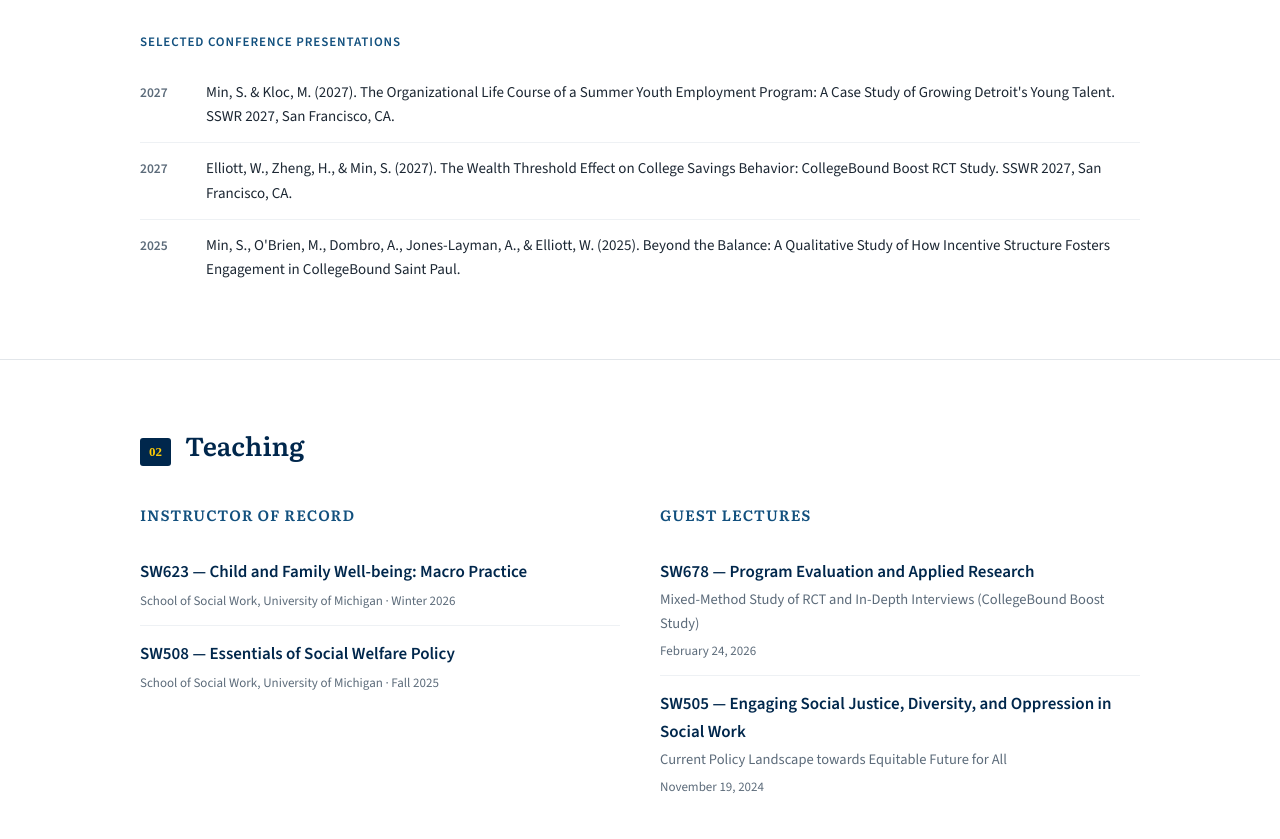
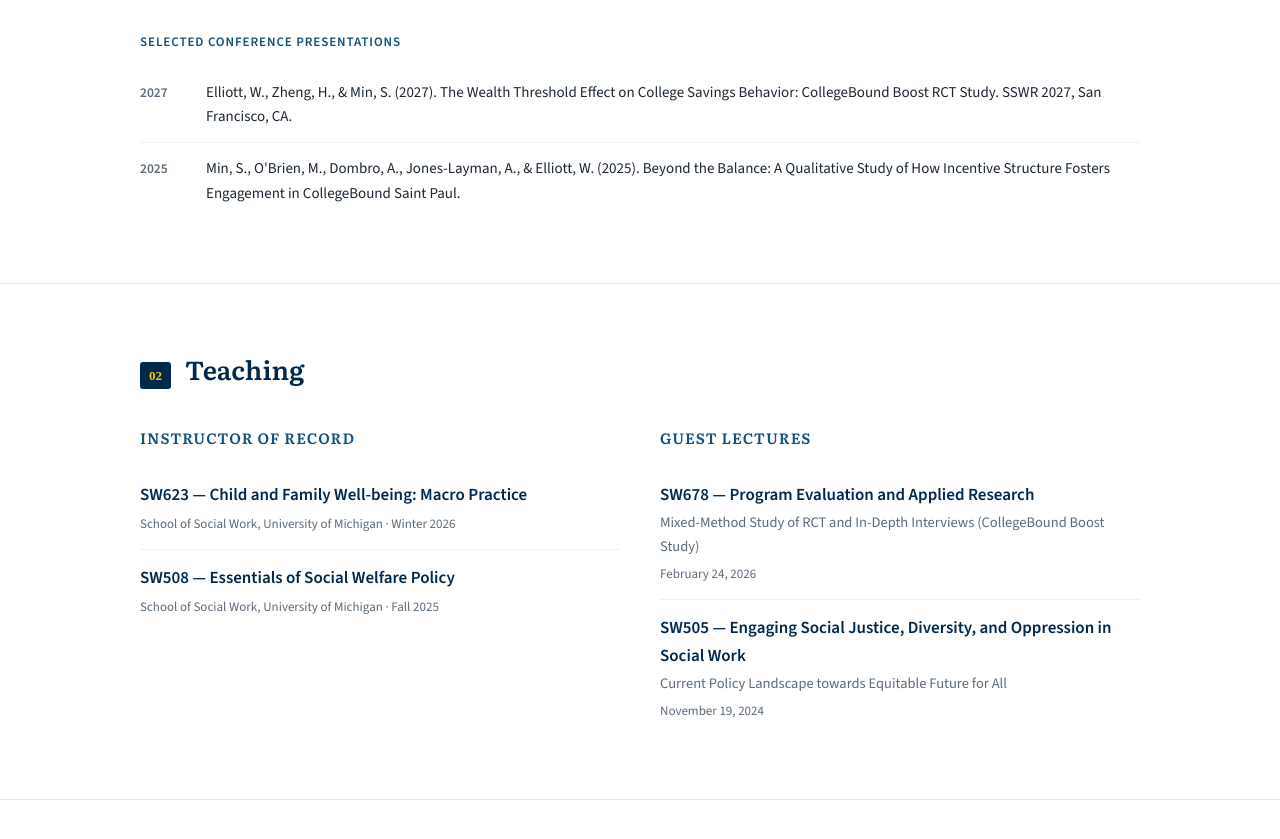
Before and after one commit to subinminn/bio, a plain HTML site: page index.html in a window 1280 px wide. Shown: the part 2484-3323 px from the top of the page. Drawn offline with nearby package versions, Linux system fonts and the light colour scheme.

Commit message:
Update index.html

```diff
--- a/index.html
+++ b/index.html
@@ -283,7 +283,6 @@
 
     <div class="pub-sub">Selected Conference Presentations</div>
     <ul class="pub-list">
-      <li class="pub-item"><div class="yr">2027</div><div class="body">Min, S. &amp; Kloc, M. (2027). The Organizational Life Course of a Summer Youth Employment Program: A Case Study of Growing Detroit's Young Talent. SSWR 2027, San Francisco, CA.</div></li>
       <li class="pub-item"><div class="yr">2027</div><div class="body">Elliott, W., Zheng, H., &amp; Min, S. (2027). The Wealth Threshold Effect on College Savings Behavior: CollegeBound Boost RCT Study. SSWR 2027, San Francisco, CA.</div></li>
       <li class="pub-item"><div class="yr">2025</div><div class="body">Min, S., O'Brien, M., Dombro, A., Jones-Layman, A., &amp; Elliott, W. (2025). Beyond the Balance: A Qualitative Study of How Incentive Structure Fosters Engagement in CollegeBound Saint Paul.</div></li>
     </ul>
```
